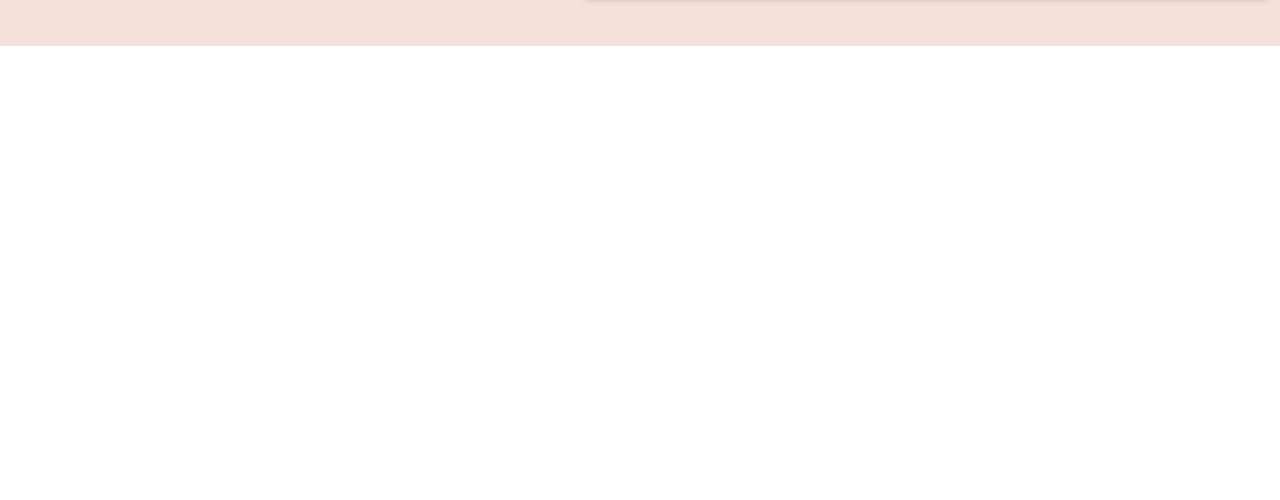
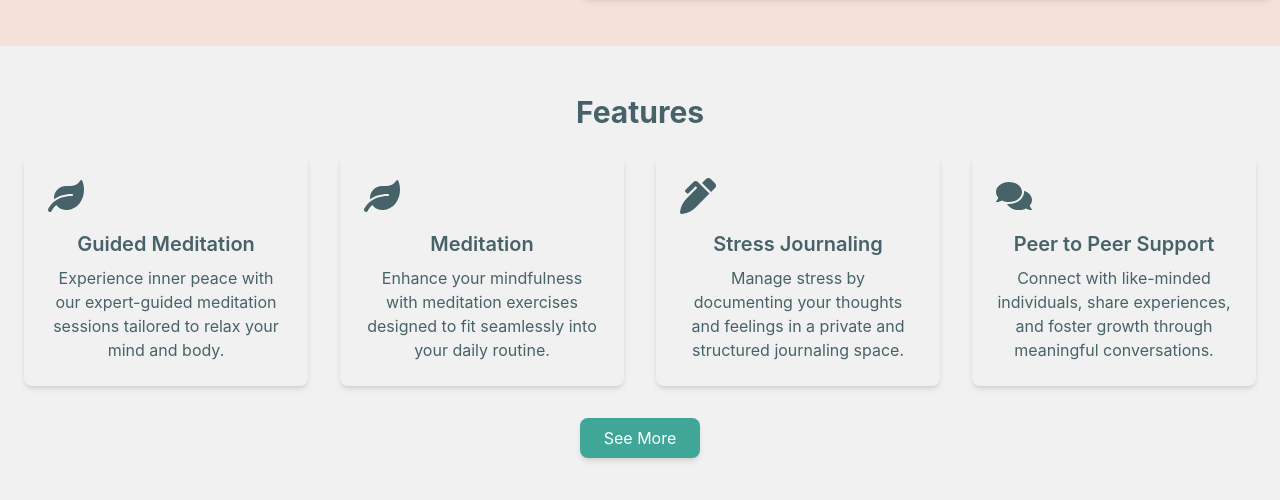
Before and after one commit to buyekeobare/mindspring_app, a React (Create React App) app in the folder mindspring-frontend/: page / in a window 1280 px wide. Shown: the part 1819-2319 px from the top of the page. Before the commit the page ends 1865 px from the top, so only its background shows below. Built offline with nearby package versions, Linux system fonts and the light colour scheme.

Commit message:
Features section added to app.js

```diff
--- a/mindspring-frontend/src/App.js
+++ b/mindspring-frontend/src/App.js
@@ -6,6 +6,7 @@ import Navbar from "./components/Navbar";
 import HeroSection from "./components/HeroSection";
 import AboutSection from "./components/AboutSection";
 import DailyAffirmation from "./components/DailyAffirmation";
+import Features from "./components/Features";
 
 const App = () => {
   return (
@@ -15,6 +16,7 @@ const App = () => {
       <HeroSection />
       <AboutSection />
       <DailyAffirmation />
+      <Features />
     </Router>
   );
 };
```
